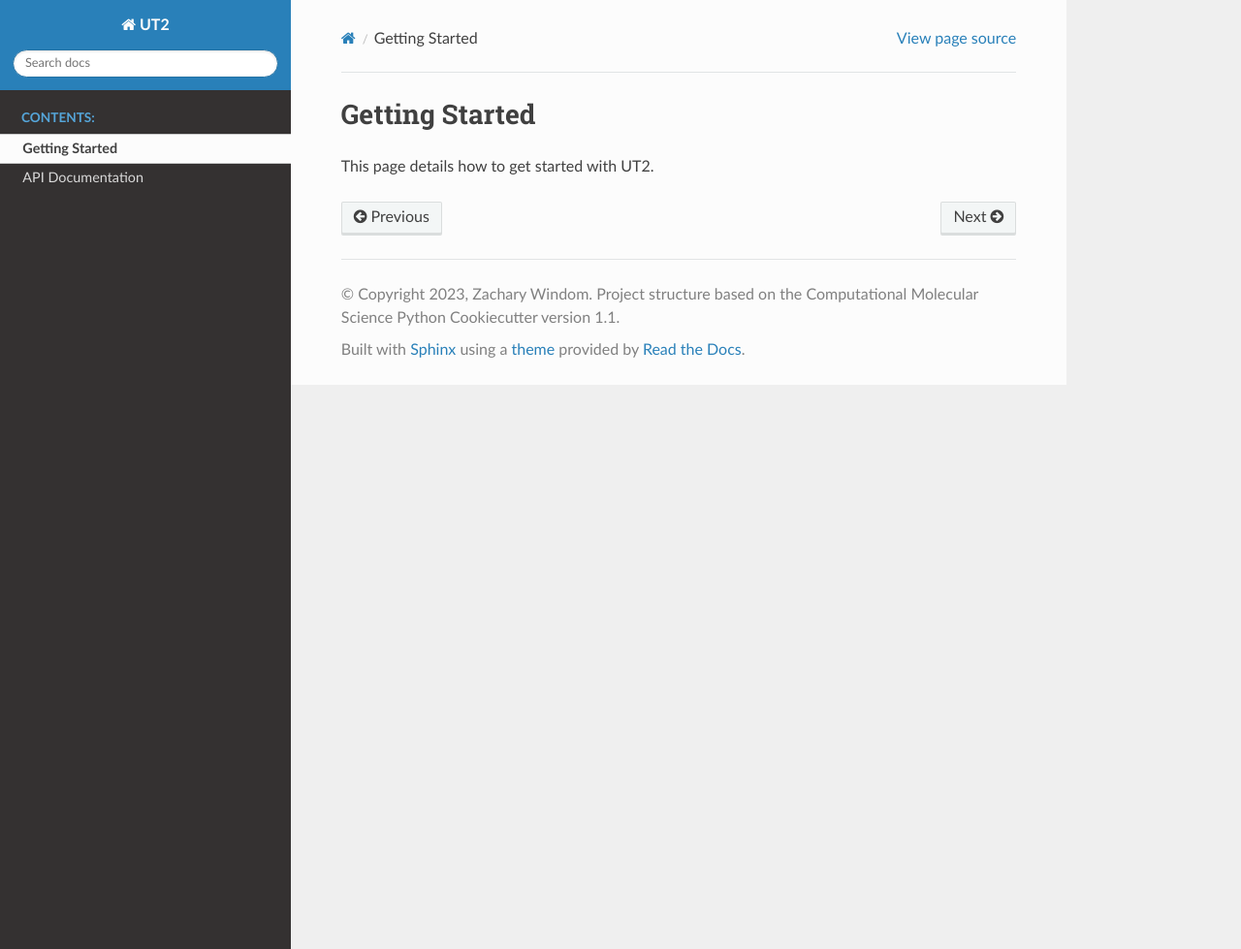
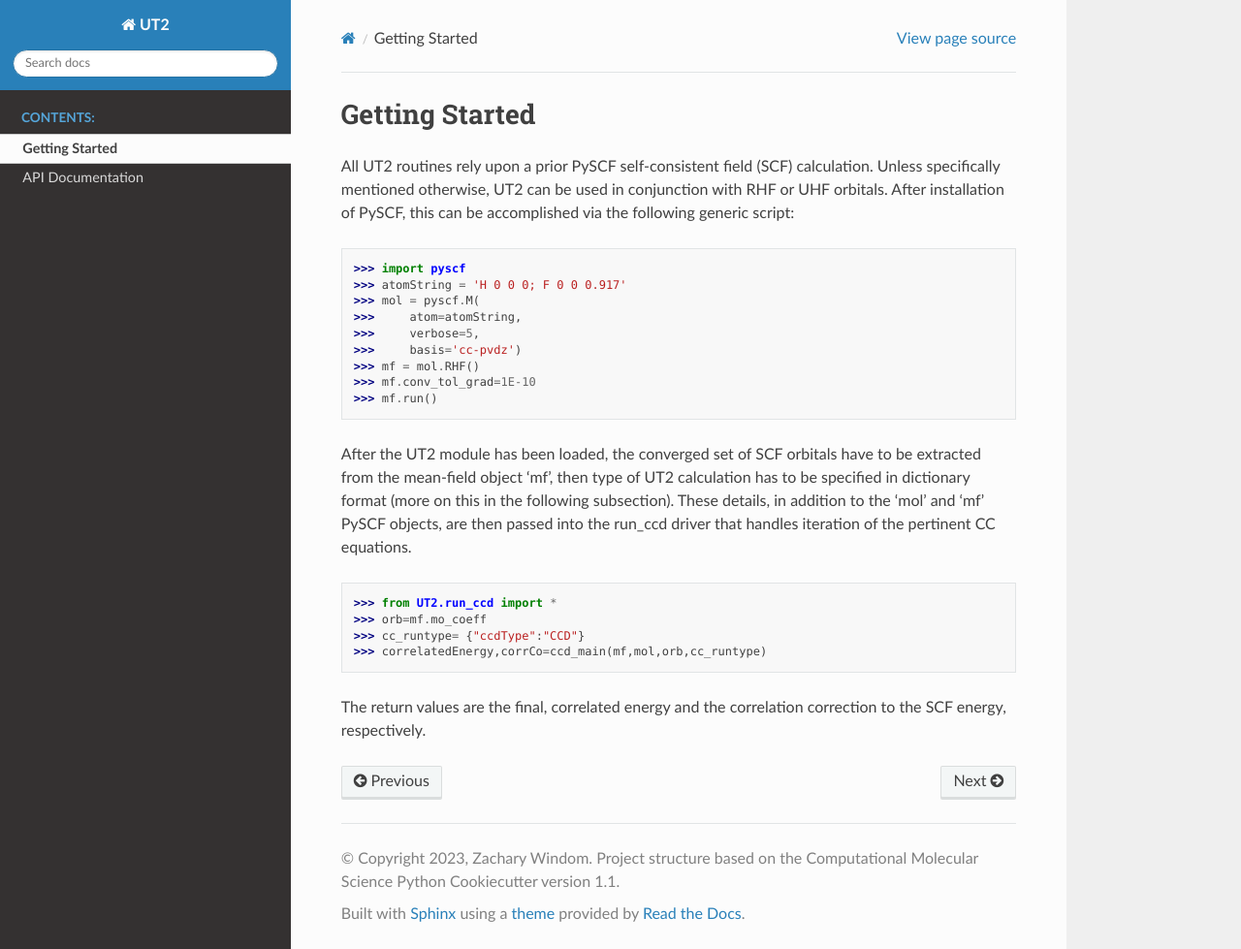
Before and after one commit to zww-4855/ut2, a Sphinx documentation site: the page built from docs/getting_started.rst, in a window 1280 px wide and 979 px high. Shown: the whole window at 97% size. Built offline with Sphinx 7.4.7 and the Read the Docs theme 2.0.0, drawn with Linux system fonts in a browser that asks for light colours; the version number could not be read and is left out.

Commit message:
Added getting started with UT2 module docs; need to elaborate examples though

```diff
--- a/docs/getting_started.rst
+++ b/docs/getting_started.rst
@@ -1,4 +1,24 @@
 Getting Started
 ===============
 
-This page details how to get started with UT2.
+All UT2 routines rely upon a prior PySCF self-consistent field (SCF) calculation. Unless specifically mentioned otherwise, UT2 can be used in conjunction with RHF or UHF orbitals. After installation of PySCF, this can be accomplished via the following generic script:
+
+
+>>> import pyscf
+>>> atomString = 'H 0 0 0; F 0 0 0.917'
+>>> mol = pyscf.M(
+>>>     atom=atomString,
+>>>     verbose=5,
+>>>     basis='cc-pvdz')
+>>> mf = mol.RHF()
+>>> mf.conv_tol_grad=1E-10
+>>> mf.run()
+
+After the UT2 module has been loaded, the converged set of SCF orbitals have to be extracted from the mean-field object 'mf', then type of UT2 calculation has to be specified in dictionary format (more on this in the following subsection). These details, in addition to the 'mol' and 'mf' PySCF objects, are then passed into the run_ccd driver that handles iteration of the pertinent CC equations.
+
+>>> from UT2.run_ccd import *
+>>> orb=mf.mo_coeff
+>>> cc_runtype= {"ccdType":"CCD"}
+>>> correlatedEnergy,corrCo=ccd_main(mf,mol,orb,cc_runtype)
+
+The return values are the final, correlated energy and the correlation correction to the SCF energy, respectively.
```
